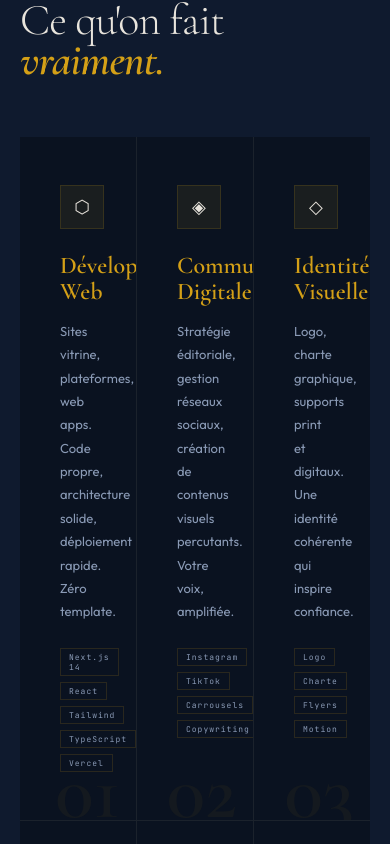
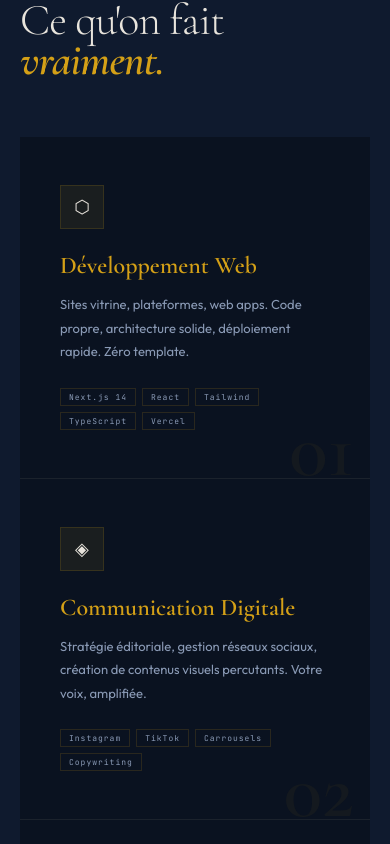
Before and after one commit to mandelathiaw99-cell/devopcom, a Next.js app: page / in a window 390 px wide. Shown: the part 1020-1864 px from the top of the page. Built offline with nearby package versions, Linux system fonts and the light colour scheme.

Commit message:
fix: services responsive auto-fit mobile

```diff
--- a/components/sections/Services.tsx
+++ b/components/sections/Services.tsx
@@ -49,7 +49,6 @@ export default function Services() {
   return (
     <section id="services" style={{ padding: '112px 56px', background: 'var(--bg)' }}>
 
-      {/* Label */}
       <div style={{ display: 'flex', alignItems: 'center', gap: '10px', marginBottom: '14px' }}>
         <div style={{ width: '24px', height: '1px', background: 'var(--gold)' }} />
         <span style={{
@@ -59,7 +58,6 @@ export default function Services() {
         }}>01 — Services</span>
       </div>
 
-      {/* Titre */}
       <h2 style={{
         fontFamily: "'Cormorant Garamond', serif",
         fontSize: 'clamp(44px, 6vw, 80px)', fontWeight: 300,
@@ -69,10 +67,11 @@ export default function Services() {
         Ce qu'on fait <em style={{ fontStyle: 'italic', color: 'var(--gold)', fontWeight: 600 }}>vraiment.</em>
       </h2>
 
-      {/* Grille */}
       <div style={{
-        display: 'grid', gridTemplateColumns: 'repeat(3, 1fr)',
-        gap: '1px', background: 'rgba(212,160,23,.06)',
+        display: 'grid',
+        gridTemplateColumns: 'repeat(auto-fit, minmax(280px, 1fr))',
+        gap: '1px',
+        background: 'rgba(212,160,23,.06)',
       }}>
         {services.map((svc) => (
           <div key={svc.num} style={{
@@ -83,7 +82,6 @@ export default function Services() {
             onMouseEnter={e => (e.currentTarget.style.background = 'var(--bg3)')}
             onMouseLeave={e => (e.currentTarget.style.background = 'var(--bg2)')}
           >
-            {/* Numéro décoratif */}
             <div style={{
               fontFamily: "'Cormorant Garamond', serif",
               fontSize: '80px', fontWeight: 600,
@@ -92,7 +90,6 @@ export default function Services() {
               lineHeight: 1, pointerEvents: 'none',
             }}>{svc.num}</div>
 
-            {/* Icône */}
             <div style={{
               width: '44px', height: '44px', marginBottom: '24px',
               background: 'rgba(212,160,23,.08)',
@@ -101,20 +98,17 @@ export default function Services() {
               fontSize: '18px',
             }}>{svc.icon}</div>
 
-            {/* Titre */}
             <h3 style={{
               fontFamily: "'Cormorant Garamond', serif",
               fontSize: '24px', fontWeight: 600,
               color: 'var(--gold)', marginBottom: '14px', lineHeight: 1.1,
             }}>{svc.title}</h3>
 
-            {/* Description */}
             <p style={{
               fontSize: '13px', color: 'var(--blue-muted)',
               lineHeight: 1.8, marginBottom: '24px',
             }}>{svc.desc}</p>
 
-            {/* Tags */}
             <div style={{ display: 'flex', flexWrap: 'wrap', gap: '6px' }}>
               {svc.tags.map(tag => (
                 <span key={tag} style={{
```
